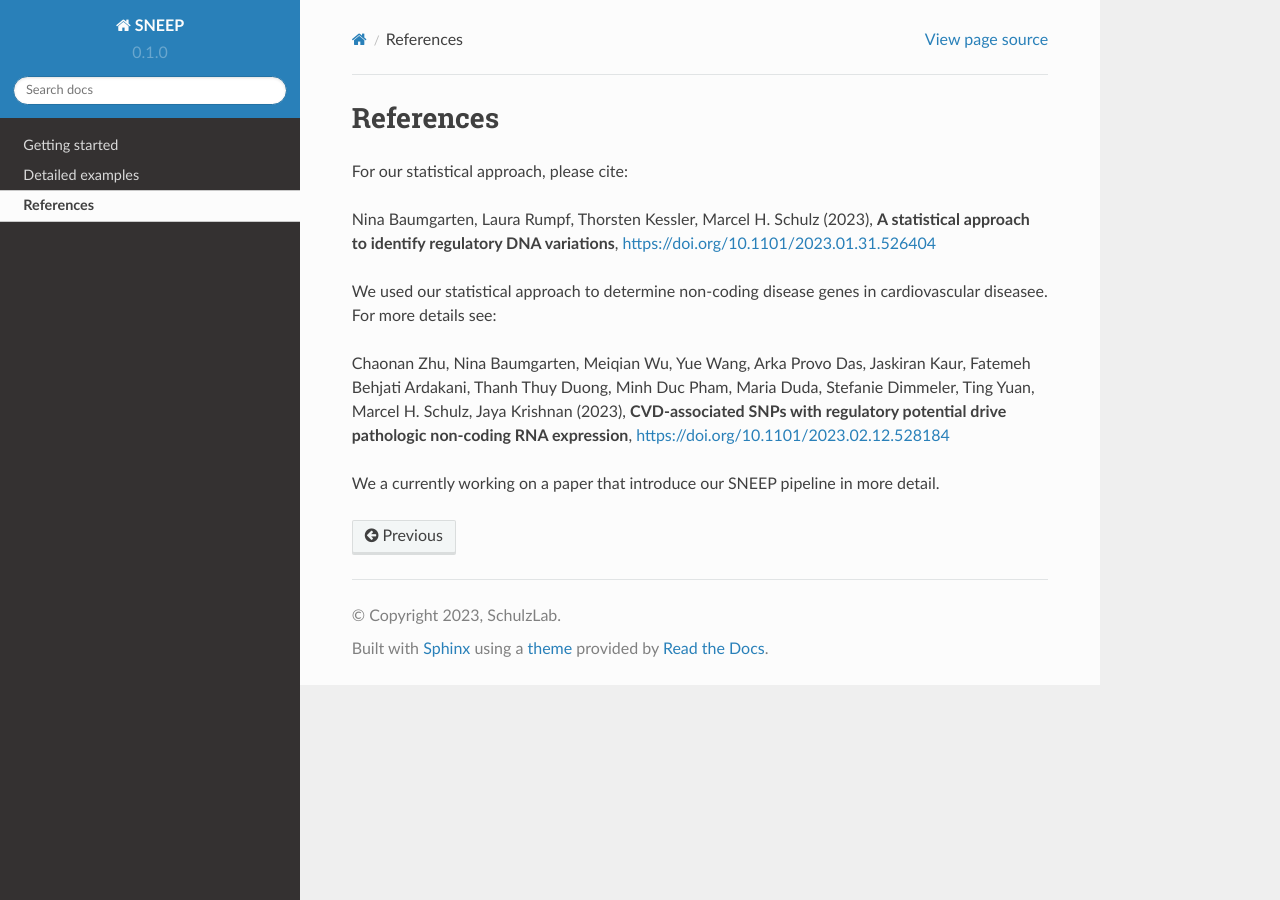
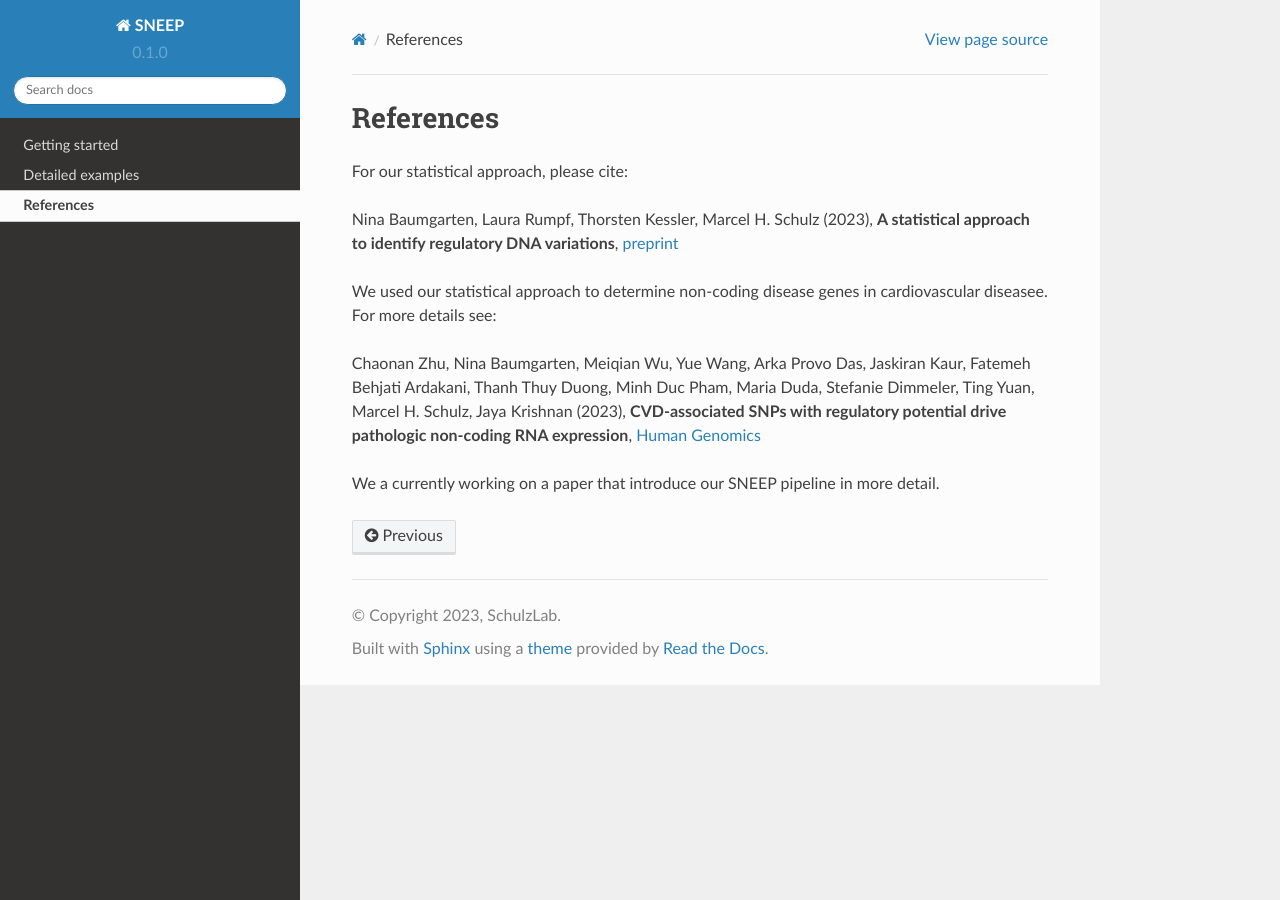
Before and after one commit to SchulzLab/SNEEP, a Sphinx documentation site: the page built from docs/references.rst, in a window 1280 px wide. Built offline with Sphinx 7.4.7 and the Read the Docs theme 2.0.0, drawn with Linux system fonts in a browser that asks for light colours; pages that are not in the unit, such as notebooks, are missing from menus.

Commit message:
Update references.rst

```diff
--- a/docs/references.rst
+++ b/docs/references.rst
@@ -5,10 +5,10 @@ References
 For our statistical approach, please cite:
 
 Nina Baumgarten, Laura Rumpf, Thorsten Kessler, Marcel H. Schulz (2023), **A statistical approach to identify regulatory DNA variations**,
-`https://doi.org/10.1101/2023.01.31.526404 <https://doi.org/10.1101/2023.01.31.526404>`_
+`preprint <https://doi.org/10.1101/2023.01.31.526404>`_
 
 We used our statistical approach to determine non-coding disease genes in cardiovascular diseasee. For more details see:
 
-Chaonan Zhu, Nina Baumgarten, Meiqian Wu, Yue Wang, Arka Provo Das, Jaskiran Kaur, Fatemeh Behjati Ardakani, Thanh Thuy Duong, Minh Duc Pham, Maria Duda, Stefanie Dimmeler, Ting Yuan, Marcel H. Schulz, Jaya Krishnan (2023), **CVD-associated SNPs with regulatory potential drive pathologic non-coding RNA expression**, `https://doi.org/10.1101/2023.02.12.528184 <https://doi.org/10.1101/2023.02.12.528184>`_
+Chaonan Zhu, Nina Baumgarten, Meiqian Wu, Yue Wang, Arka Provo Das, Jaskiran Kaur, Fatemeh Behjati Ardakani, Thanh Thuy Duong, Minh Duc Pham, Maria Duda, Stefanie Dimmeler, Ting Yuan, Marcel H. Schulz, Jaya Krishnan (2023), **CVD-associated SNPs with regulatory potential drive pathologic non-coding RNA expression**, `Human Genomics <https://humgenomics.biomedcentral.com/articles/10.1186/s40246-023-00513-4>`_
 
 We a currently working on a paper that introduce our SNEEP pipeline in more detail.
```
